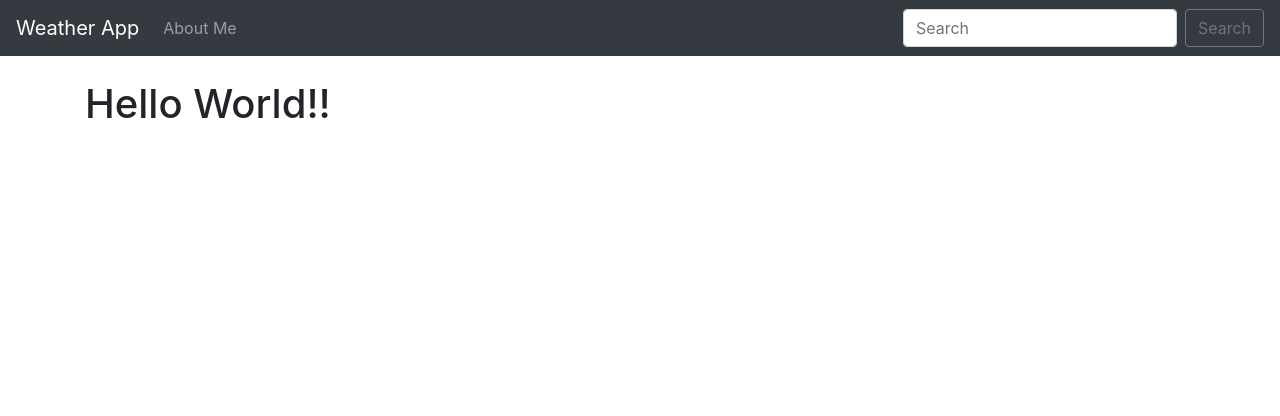
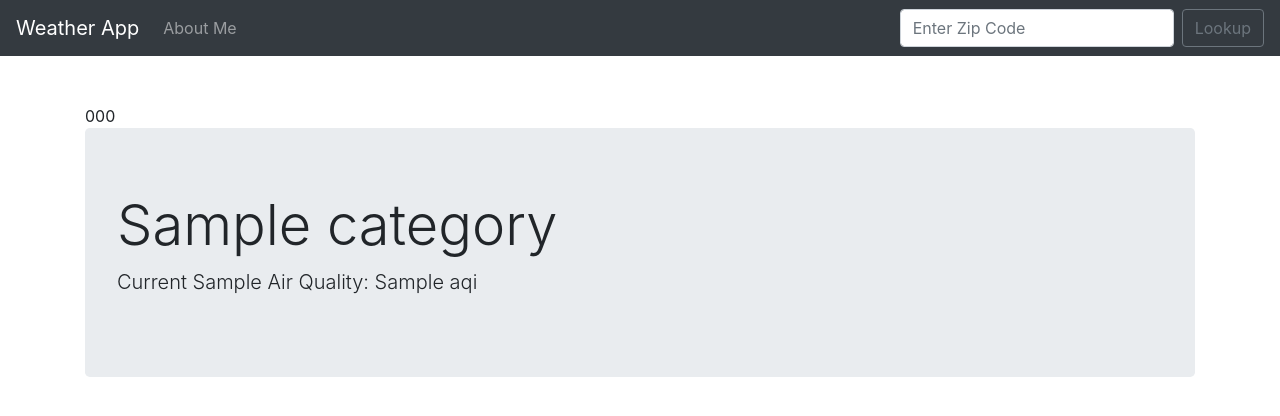
Before and after one commit to festeves86/djangoweather, a Django app: template lookup/templates/home.html in a window 1280 px wide. Shown: the top 416 px of the page. Run offline with Django 3.2, Linux system fonts and the light colour scheme; the template is opened without the code that fills it: most values are stand-ins (such as "Sample title", 1, 10 or a date in 2020); some libraries are stand-ins or nearby versions.

Commit message:
final version

```diff
--- a/lookup/templates/base.html
+++ b/lookup/templates/base.html
@@ -12,7 +12,7 @@
   </head>
   <body>
 <nav class="navbar navbar-expand-lg navbar-dark bg-dark">
-  <a class="navbar-brand" href="/">Weather App</a>
+  <a class="navbar-brand" href="{% url 'home' %}">Weather App</a>
   <button class="navbar-toggler" type="button" data-toggle="collapse" data-target="#navbarSupportedContent" aria-controls="navbarSupportedContent" aria-expanded="false" aria-label="Toggle navigation">
     <span class="navbar-toggler-icon"></span>
   </button>
@@ -23,9 +23,10 @@
         <a class="nav-link" href="{% url 'about' %}">About Me</a>
       </li>
     </ul>
-    <form class="form-inline my-2 my-lg-0">
-      <input class="form-control mr-sm-2" type="search" placeholder="Search" aria-label="Search">
-      <button class="btn btn-outline-secondary my-2 my-sm-0" type="submit">Search</button>
+    <form action="{% url 'home' %}" class="form-inline my-2 my-lg-0" method="POST" >
+    	{% csrf_token %}
+      <input class="form-control mr-sm-2" type="search" placeholder="Enter Zip Code" aria-label="Search" name ="zipcode">
+      <button class="btn btn-outline-secondary my-2 my-sm-0" type="submit">Lookup</button>
     </form>
   </div>
 </nav>
--- a/lookup/templates/home.html
+++ b/lookup/templates/home.html
@@ -3,6 +3,30 @@
 
 {% block content %}
 
-<h1>Hello World!!</h1>
+</br>
+
+
+{% if zipcode %}
+		{{ zipcode }}
+{% endif %}
+
+{% if api %}
+		{% if api == "Error..." %}
+			There was an error, please try again...
+		{% else %}
+			<div class="jumbotron">
+			  <h1 class="display-4">{{ api.0.Category.Name }}  </h1>
+			  <p class="lead">Current {{ api.0.ReportingArea }} Air Quality: {{ api.0.AQI }}</p>
+
+			 	 {% if api.0.Category.Name == "Good" %}
+						<p>Air quality is good</p>
+				{% endif %}
+			</div>
+
+
+
+		{% endif %}
+{% endif %}
+
 
 {% endblock %}
```
Also changed, not shown: lookup/views.py (+28 -1 lines).
